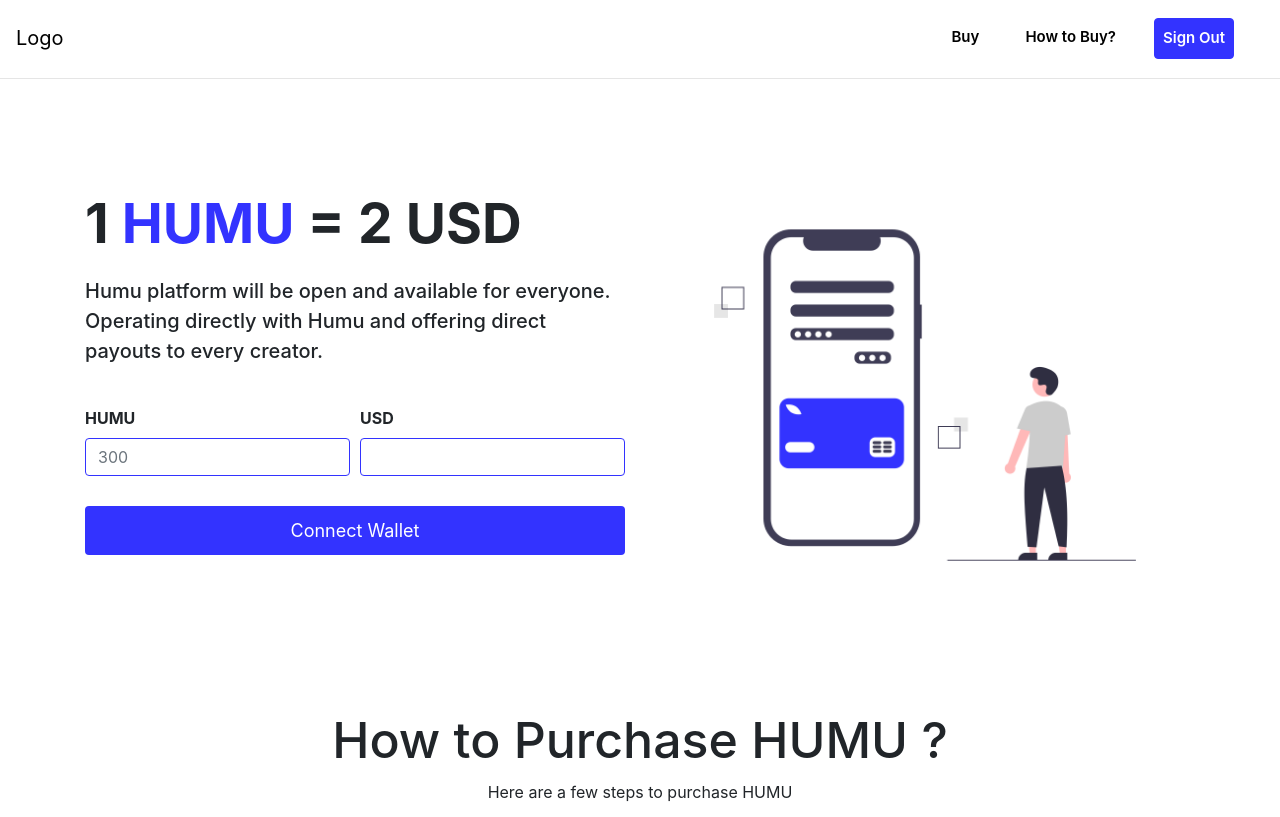
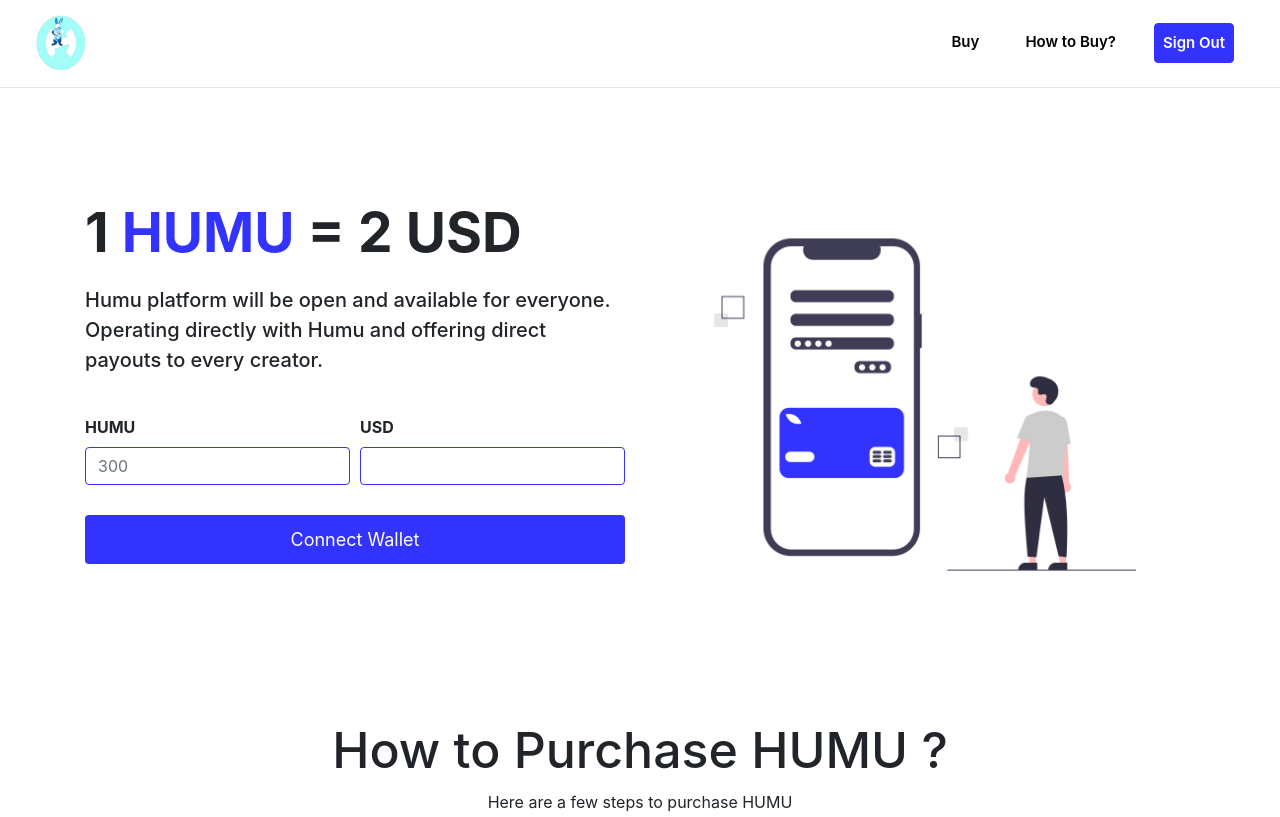
Before and after one commit to fiveracc/humu, a plain HTML site: page humu-main/dashboard.html in a window 1280 px wide. Shown: the top 817 px of the page. Drawn offline with nearby package versions, Linux system fonts and the light colour scheme.

Commit message:
logo updated

```diff
--- a/humu-main/dashboard.html
+++ b/humu-main/dashboard.html
@@ -12,7 +12,7 @@
 <body>
 
     <nav class="navbar navbar-expand-lg">
-        <a class="navbar-brand" href="#">Logo</a>
+        <img src="./logo.png" alt="logo" title="logo" style="height: 70px; width: 90px;">
         <button class="navbar-toggler" type="button" data-toggle="collapse" data-target="#navbarNav" aria-controls="navbarNav" aria-expanded="false" aria-label="Toggle navigation">
           <span class="navbar-toggler-icon"></span>
         </button>
```
Also changed, not shown: humu-main/logo.png (added).
